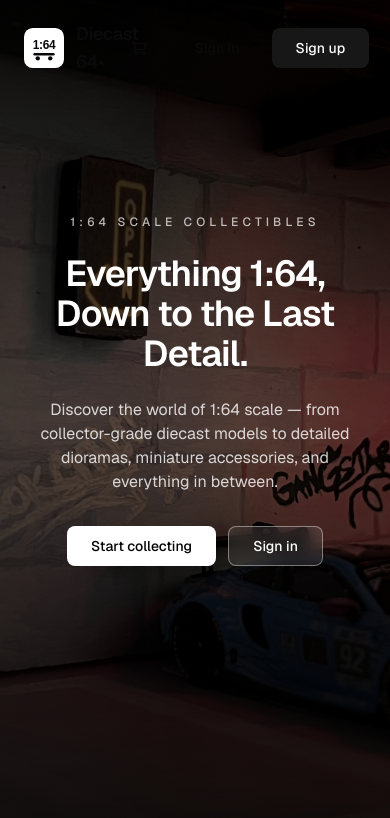
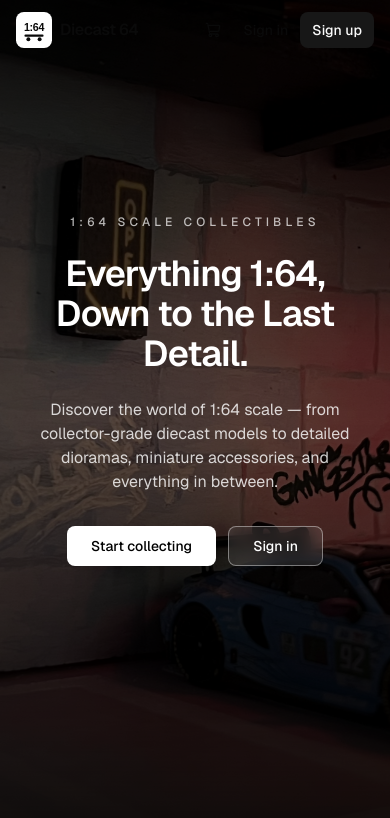
Before and after one commit to usmannaveed1994/store-demo, a Next.js app: page / in a window 390 px wide. Shown: the top 818 px of the page. Built offline with nearby package versions, Linux system fonts and the light colour scheme; no server answers.

Commit message:
fix site header mobile view

```diff
--- a/components/cart-indicator.tsx
+++ b/components/cart-indicator.tsx
@@ -29,14 +29,19 @@ export function CartIndicator() {
   const label = itemCount > 0 ? `Cart, ${itemCount} ${itemCount === 1 ? "item" : "items"}` : "Cart";
 
   return (
-    <Button asChild variant="ghost" size="lg">
+    <Button
+      asChild
+      variant="ghost"
+      size="lg"
+      className="h-9 min-w-9 gap-1 has-[>svg]:px-2 sm:h-10 sm:min-w-0 sm:gap-2 sm:has-[>svg]:px-4"
+    >
       {/* The icon is decorative: `aria-label` already names the link and its count. */}
       <Link
         href="/cart"
         aria-label={label}
-        className={cn(isBumping && "motion-safe:animate-cart-bump")}
+        className={cn("shrink-0", isBumping && "motion-safe:animate-cart-bump")}
       >
-        <ShoppingCart aria-hidden className="size-4" />
+        <ShoppingCart aria-hidden className="size-4 shrink-0" />
         {itemCount > 0 ? (
           <span
             aria-hidden
--- a/components/site-header.tsx
+++ b/components/site-header.tsx
@@ -15,17 +15,19 @@ export function SiteHeader() {
   const isHomePage = pathname === "/";
 
   return (
-    <header className={cn("sticky top-0 z-20 flex shrink-0 items-center justify-between gap-4 border-b border-border px-6 py-5 sm:px-10",
+    <header className={cn("sticky top-0 z-20 flex shrink-0 items-center justify-between gap-2 border-b border-border px-4 py-3 sm:gap-4 sm:px-10 sm:py-5",
       isHomePage
           ? "absolute inset-x-0 border-transparent bg-transparent"
           : "sticky border-border bg-background/80 backdrop-blur-md")}>
-      <Link href="/" className="flex items-center gap-3">
+      <Link href="/" className="flex min-w-0 items-center gap-2 sm:gap-3">
         {/* The wordmark already names the brand, so the mark is decorative. */}
-        <Image src="/logo.svg" alt="" width={40} height={40} className="size-10" />
-        <span className="text-lg font-semibold tracking-tight">Diecast 64</span>
+        <Image src="/logo.svg" alt="" width={40} height={40} className="size-9 shrink-0 sm:size-10" />
+        <span className="truncate text-base font-semibold tracking-tight sm:text-lg">
+          Diecast 64
+        </span>
       </Link>
 
-      <div className="flex items-center gap-2">
+      <div className="flex shrink-0 items-center gap-1 sm:gap-2">
         <CartIndicator />
 
         <Suspense fallback={<AuthControls />}>
@@ -45,11 +47,11 @@ export function SiteHeader() {
  */
 function AuthControls() {
   return (
-    <nav aria-label="Account" className="flex items-center gap-2">
-      <Button asChild variant="ghost" size="lg">
+    <nav aria-label="Account" className="flex items-center gap-1 sm:gap-2">
+      <Button asChild variant="ghost" size="lg" className="h-9 px-2 sm:h-10 sm:px-6">
         <Link href="/sign-in">Sign in</Link>
       </Button>
-      <Button asChild size="lg">
+      <Button asChild size="lg" className="h-9 px-3 sm:h-10 sm:px-6">
         <Link href="/sign-up">Sign up</Link>
       </Button>
     </nav>
```
